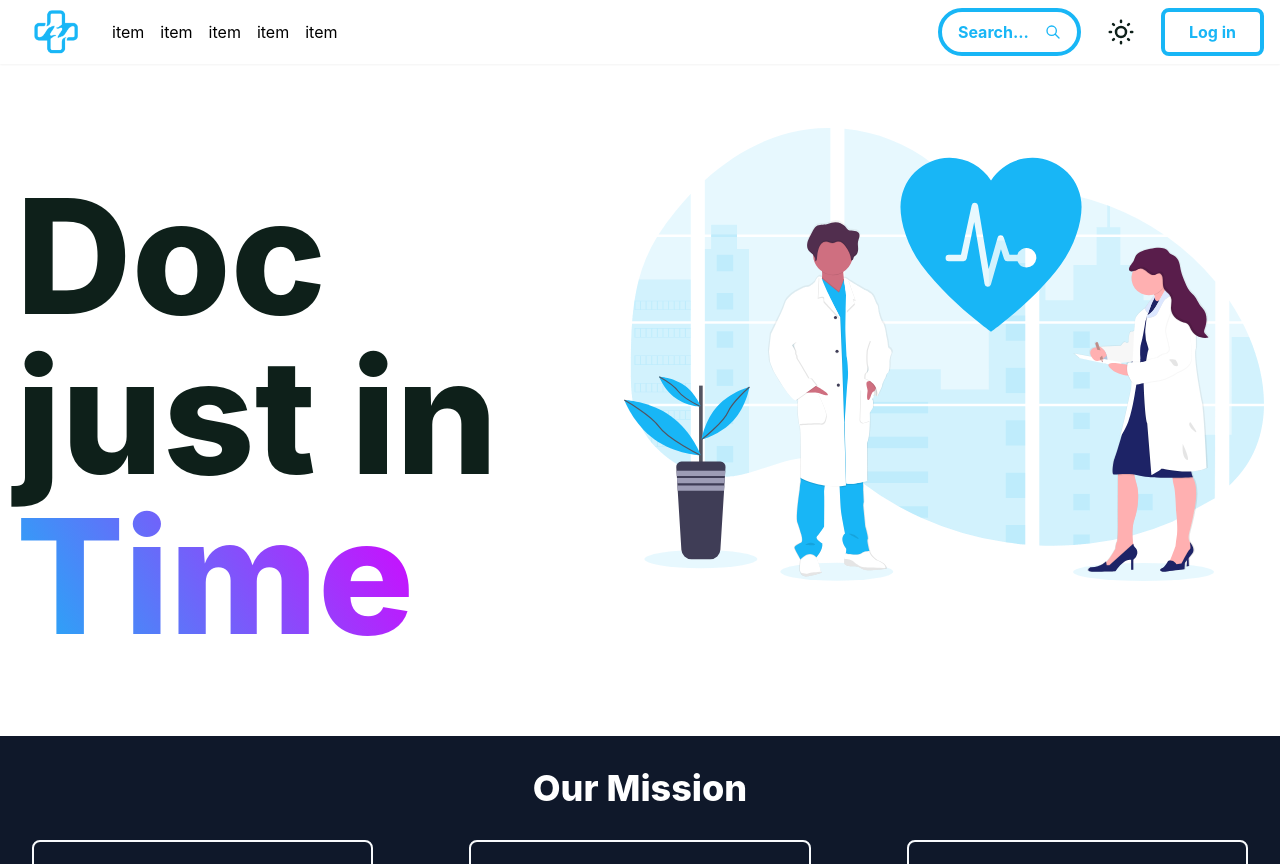
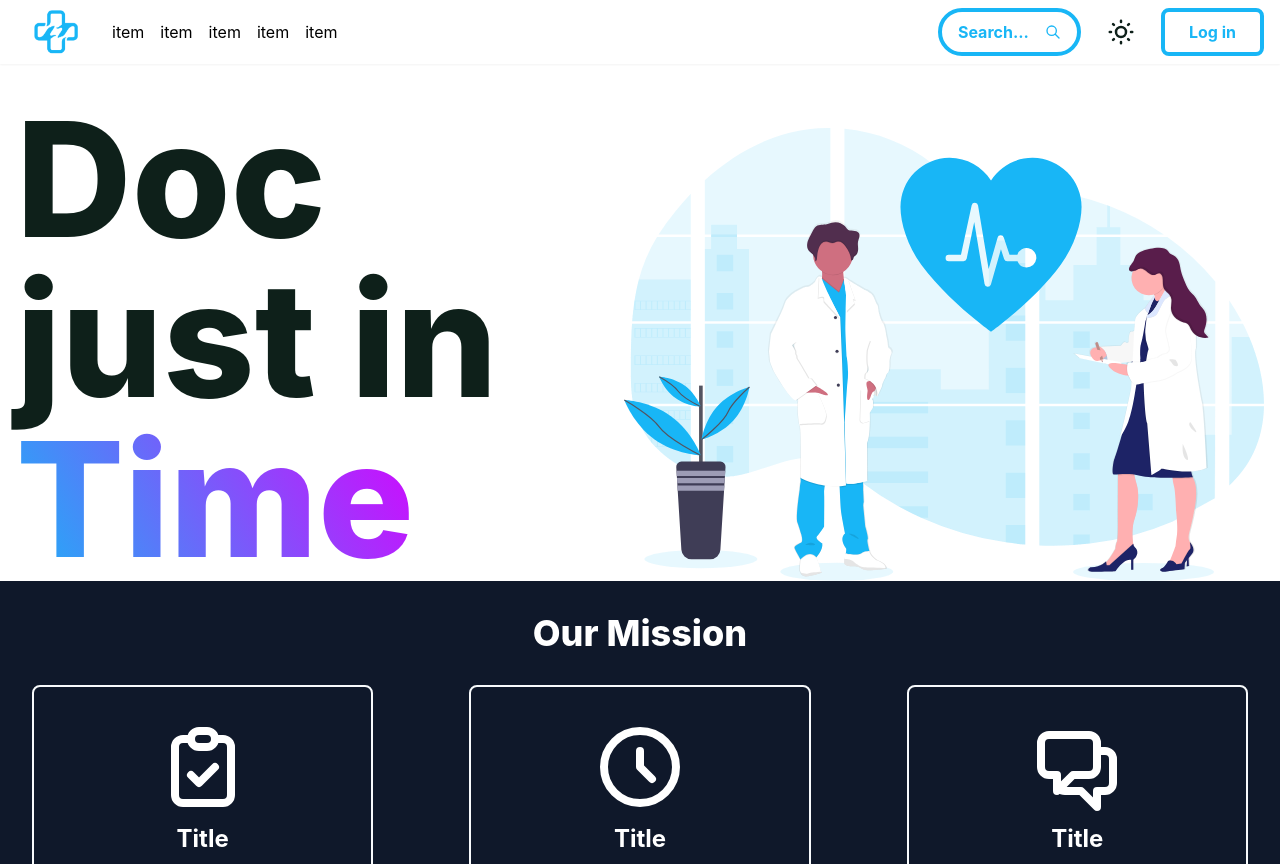
Before and after one commit to IIB3nceII/doc-in-time, a React (Create React App) app in the folder webapp/: page / in a window 1280 px wide. Built offline with nearby package versions, Linux system fonts and the light colour scheme.

Commit message:
💄 Hero size

```diff
--- a/webapp/src/components/ui/Hero/Hero.module.scss
+++ b/webapp/src/components/ui/Hero/Hero.module.scss
@@ -1,5 +1,5 @@
 .container {
-  @apply flex flex-col justify-between items-start space-y-8 my-8 md:min-h-[80vh] md:mb-0 md:flex-row;
+  @apply flex flex-col justify-between items-start space-y-8 my-8 md:min-h-[60vh] md:mb-0 md:flex-row;
 
   > h1 {
     @apply leading-[8rem] text-[8rem] md:leading-[10rem] md:text-[10rem] lg:self-center dark:text-white;
```
